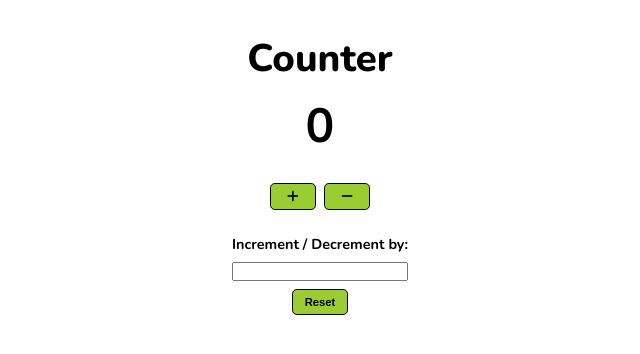
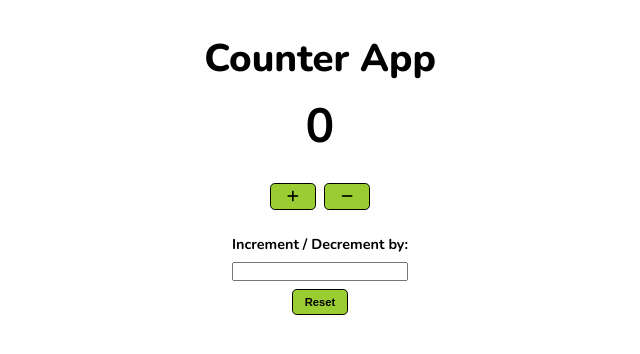
Before and after one commit to kchamling/counter-app, a plain HTML site: page index.html in a window 1280 px wide. Shown: the whole page, without its empty margins (320-960 px from the left). Drawn offline with nearby package versions, Linux system fonts and the light colour scheme.

Commit message:
title change

```diff
--- a/index.html
+++ b/index.html
@@ -20,7 +20,7 @@
   </head>
   <body>
     <section id="container">
-      <h1>Counter</h1>
+      <h1>Counter App</h1>
       <div class="count-container">
         <p id="count"></p>
       </div>
@@ -37,6 +37,6 @@
         <input type="number" name="" id="" max="10" min="1" />
       </div>
       <button type="reset" id="reset-btn" class="btn">Reset</button>
-    </section>
+
   </body>
 </html>
```
